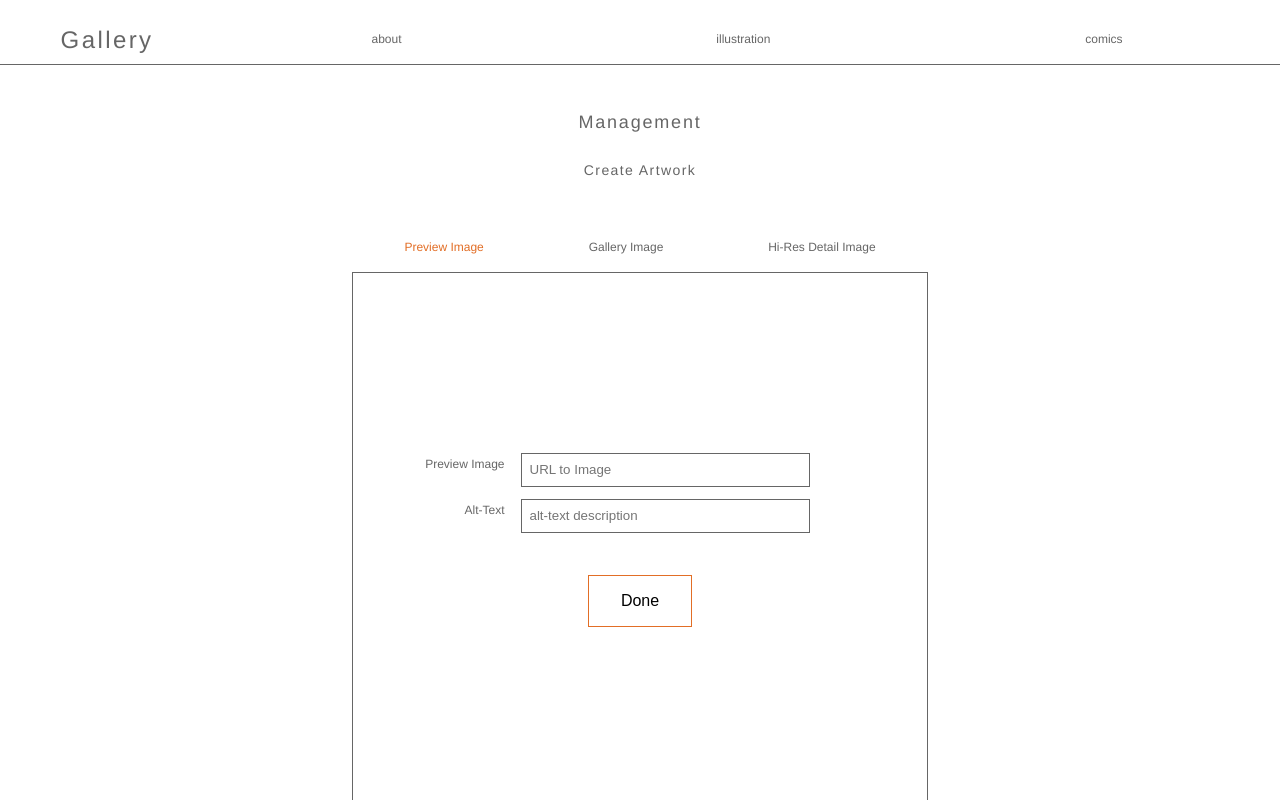
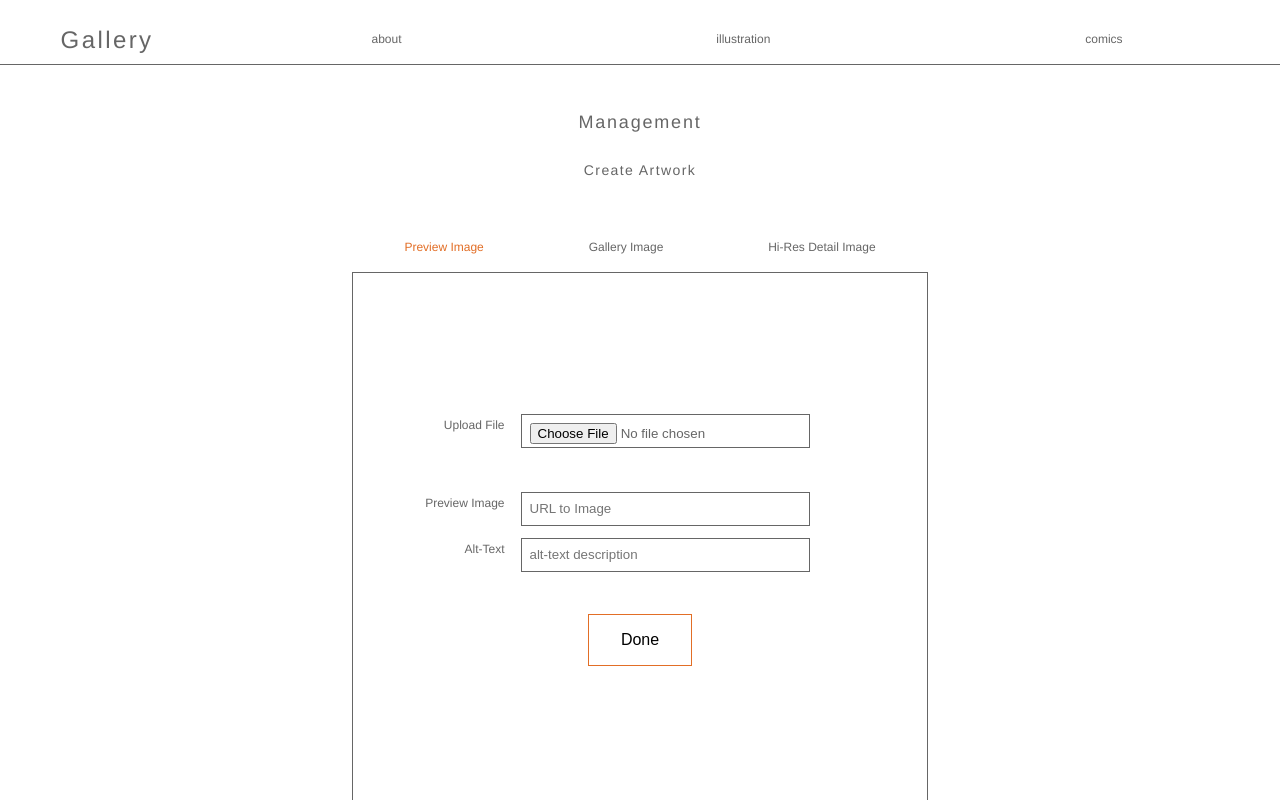
Before and after one commit to MichelLosier/illustration-gallery, a React (Create React App) app: page /manage in a window 1280 px wide. Both pictures are taken after a click on the link "Preview Image". Shown: the top 800 px of the page. Built offline with nearby package versions, Linux system fonts and the light colour scheme.

Commit message:
image file select component

```diff
--- a/src/App.css
+++ b/src/App.css
@@ -246,10 +246,11 @@ input[type='submit']:hover{
 .gallery-fixed-height{
 	height: 500px;
 }
-
+.preview-fixed-height{
+	height: 250px;
+}
 img.contained {
 	display:block;
-	max-width:100%;
 	height:inherit; /*default*/
 	width: auto;
 	margin: 0 auto;
--- a/src/components/forms/image-form.component.js
+++ b/src/components/forms/image-form.component.js
@@ -1,8 +1,9 @@
 import React from 'react';
-import PropTypes from 'prop-types'
+import PropTypes from 'prop-types';
 
-import Field from './field.component'
-import Image from '../image.component'
+import Field from './field.component';
+import Image from '../image.component';
+import ImageUpload from './image-upload.component';
 //TODO
 class ImageForm extends React.Component {
     constructor(props){
@@ -121,6 +122,9 @@ class ImageForm extends React.Component {
                     }
                     {(this.state.showFields)&&
                         <div className="overlay column-centered">
+                            <div className="padded-group">
+                                <ImageUpload/>
+                            </div>
                             <div className = "padded-group">
                                 <Field
                                     placeholder='URL to Image'
--- /dev/null
+++ b/src/components/forms/image-upload.component.js
@@ -0,0 +1,57 @@
+import React from 'react';
+import PropTypes from 'prop-types';
+
+class ImageUpload extends React.Component {
+    constructor(props){
+        super(props)
+        this.state = {
+            selectedFile: null,
+            name:null,
+            size:null
+        }
+    }
+
+    handleFileSelect = (evt) =>{
+        const file = evt.target.files[0];
+        const reader = new FileReader
+
+        reader.onload = (event) => {
+            const url = event.target.result
+            this.setState({
+                selectedFile: url
+            })
+        }
+        if(file){
+            reader.readAsDataURL(file);
+        }
+    }
+
+    render(){
+
+        return(
+            <div>
+                <div className="column-centered">
+                    {(this.state.selectedFile)&&
+                        <div
+                            className="preview-fixed-height"
+                        >
+                            <img
+                                className='border contained'
+                                src={this.state.selectedFile}
+                            ></img>
+                        </div>
+                    }
+                </div>
+                <div className="form-group">
+                    <label>Upload File</label>
+                    <input
+                        type='file'
+                        onChange={this.handleFileSelect}
+                    />
+                </div>
+            </div>
+        )
+    }
+}
+
+export default ImageUpload
```
